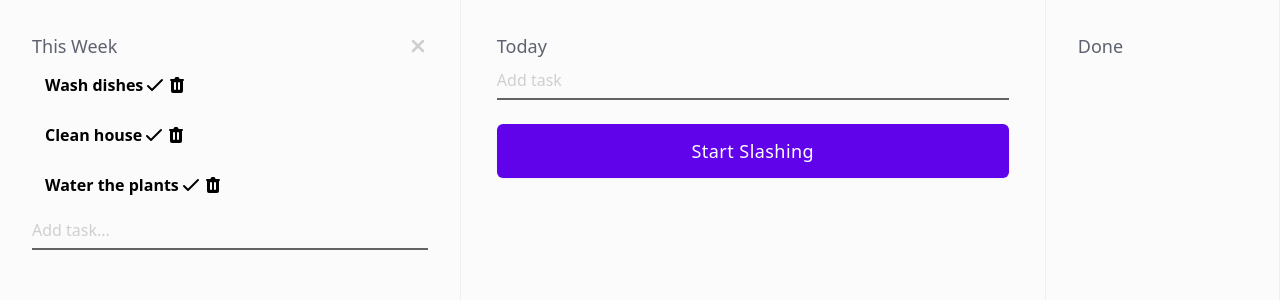
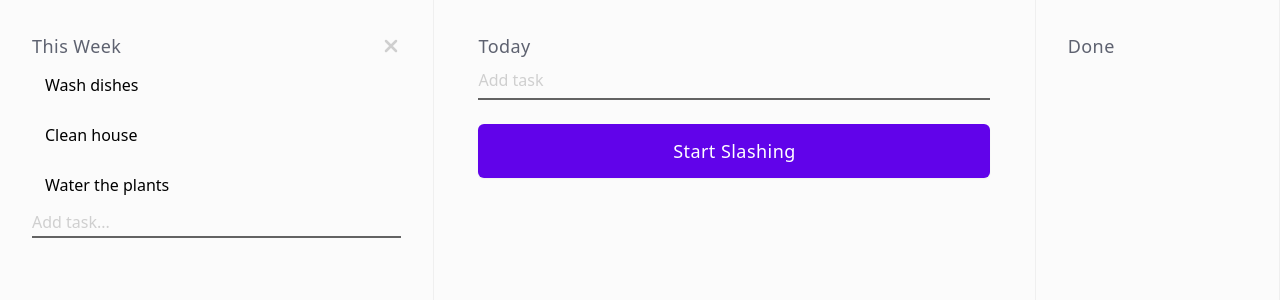
Before and after one commit to neldeles/slash-clone, a React (Create React App) app: page / in a window 1280 px wide. Shown: the top 300 px of the page. Built offline with nearby package versions, Linux system fonts and the light colour scheme.

Commit message:
feat: add textwrap to form input
Use textarea instead of input element since
that has support for text wrap.

```diff
--- a/src/App.tsx
+++ b/src/App.tsx
@@ -1,10 +1,10 @@
 import { Input } from "modules/_common/components/Input";
-import React, { useEffect, useRef, useState } from "react";
+import React, { useEffect, useLayoutEffect, useRef, useState } from "react";
 import { Heading } from "modules/_common/components/Heading";
 import { Button } from "modules/_common/components/Button";
 import { classNames } from "utils/classNames";
 import { ListItem } from "modules/_common/components/ListItem";
-import { motion, AnimatePresence, useAnimation } from "framer-motion";
+import { AnimatePresence } from "framer-motion";
 import { ContainerThisWeek } from "modules/column-this-week/components/ContainerThisWeek";
 import { Header } from "modules/_common/components/Header";
 import { AlwaysScrollToBottom } from "modules/_common/components/AlwaysScrollToBottom";
@@ -31,6 +31,21 @@ function App() {
   const [tasksThisWeek, setTasksThisWeek] = useState(tasks.thisWeek);
   const [newTask, setNewTask] = useState("");
 
+  const textareaRef = useRef<HTMLTextAreaElement | null>(null);
+
+  const handleTextarea = (e: React.KeyboardEvent<HTMLTextAreaElement>) => {
+    if (e.key === "Enter") {
+      e.preventDefault();
+      const newTasksThisWeek = [
+        ...tasksThisWeek,
+        { id: Math.floor(Math.random() * 99).toString(), task: newTask },
+      ];
+
+      setNewTask("");
+      setTasksThisWeek(newTasksThisWeek);
+    }
+  };
+
   const addTaskThisWeek = (e: React.SyntheticEvent) => {
     e.preventDefault();
 
@@ -42,6 +57,14 @@ function App() {
     setNewTask("");
     setTasksThisWeek(newTasksThisWeek);
   };
+
+  useLayoutEffect(() => {
+    if (textareaRef && textareaRef.current) {
+      textareaRef.current.style.height = "0px";
+      const scrollHeight = textareaRef.current.scrollHeight;
+      textareaRef.current.style.height = scrollHeight + "px";
+    }
+  }, [newTask, isActive]);
 
   useEffect(() => {
     document.body.classList.add("bg-alabaster");
@@ -57,7 +80,7 @@ function App() {
         <Header>
           <h1
             className={classNames(
-              "font-medium mr-auto",
+              "font-medium tracking-wide mr-auto",
               isActive
                 ? "text-lg text-gray-500"
                 : "text-gray-300 text-base transition-all duration-75",
@@ -94,7 +117,7 @@ function App() {
             <div className="overflow-auto max-h-[77vh]">
               <ul className="px-8">
                 <AnimatePresence initial={false}>
-                  {tasksThisWeek.map((task, index) => {
+                  {tasksThisWeek.map((task) => {
                     return (
                       <ListItem
                         key={task.id}
@@ -113,15 +136,17 @@ function App() {
               className="px-8"
               autoComplete="off"
             >
-              <input
+              <textarea
                 id="addThisWeek"
                 name="Add task this week"
                 aria-label="add task this week"
-                type="text"
-                className="peer w-full h-10 text-lg placeholder:text-base font-bold placeholder:font-normal placeholder:text-gray-300 text-black focus:placeholder:text-gray-400 bg-transparent border-b-2 border-gray-400 focus:outline-none"
+                maxLength={140}
+                className="w-full max-h-full text-lg placeholder:text-base font-bold placeholder:font-normal placeholder:text-gray-300 text-black focus:placeholder:text-gray-400 bg-transparent border-b-2 border-gray-400 focus:outline-none resize-none"
                 placeholder="Add task..."
                 value={newTask}
                 onChange={(e) => setNewTask(e.target.value)}
+                onKeyPress={handleTextarea}
+                ref={textareaRef}
               />
             </form>
           </div>
--- a/src/modules/_common/components/Heading/Heading.tsx
+++ b/src/modules/_common/components/Heading/Heading.tsx
@@ -2,5 +2,9 @@ type THeadingProps = {
   text: string;
 };
 export function Heading({ text }: THeadingProps) {
-  return <h1 className="mt-6 text-lg font-medium text-gray-500">{text}</h1>;
+  return (
+    <h1 className="mt-6 text-lg font-medium tracking-wide text-gray-500">
+      {text}
+    </h1>
+  );
 }
--- a/src/modules/_common/components/ListItem/ListItem.tsx
+++ b/src/modules/_common/components/ListItem/ListItem.tsx
@@ -5,34 +5,11 @@ type TListItemProps = {
   id: string;
   displayIndex: boolean;
 };
-export function ListItem({ text, id, displayIndex }: TListItemProps) {
-  return (
-    <motion.div
-      className="flex items-center"
-      initial={{ opacity: 0 }}
-      animate={{ opacity: 1 }}
-      exit={{ opacity: 0 }}
-      transition={{ duration: 0.8, ease: [0.04, 0.62, 0.23, 0.98] }}
-    >
-      {displayIndex ? <p className="mr-2 text-sm text-gray-400">{id}</p> : null}
-      <li className=" flex flex-auto p-3 w-full text-base font-semibold list-none text-black bg-transparent hover:bg-gray-100 active:bg-gray-200 rounded-lg border border-transparent">
-        {text}
-        <div className="flex">
-          <MarkComplete onClick={() => console.log("Mark Complete")} />
-          <Delete onClick={() => console.log("Delete")} />
-        </div>
-      </li>
-    </motion.div>
-  );
-}
 
-type TIconButton = {
-  onClick: () => void;
-};
-
-function MarkComplete({ onClick }: TIconButton) {
-  return (
-    <button onClick={onClick}>
+const buttons = [
+  {
+    name: "mark complete",
+    icon: (
       <svg
         xmlns="http://www.w3.org/2000/svg"
         className="w-6 h-6"
@@ -43,17 +20,56 @@ function MarkComplete({ onClick }: TIconButton) {
         <path
           strokeLinecap="round"
           strokeLinejoin="round"
-          strokeWidth={2}
+          strokeWidth={3}
           d="M5 13l4 4L19 7"
         />
       </svg>
-    </button>
-  );
-}
-
-function Delete({ onClick }: TIconButton) {
-  return (
-    <button onClick={onClick}>
+    ),
+    handleClick: () => console.log("mark complete"),
+  },
+  {
+    name: "left arrow",
+    icon: (
+      <svg
+        xmlns="http://www.w3.org/2000/svg"
+        className="w-6 h-6"
+        fill="none"
+        viewBox="0 0 24 24"
+        stroke="currentColor"
+      >
+        <path
+          strokeLinecap="round"
+          strokeLinejoin="round"
+          strokeWidth={3}
+          d="M11 17l-5-5m0 0l5-5m-5 5h12"
+        />
+      </svg>
+    ),
+    handleClick: () => console.log("left arrow"),
+  },
+  {
+    name: "right arrow",
+    icon: (
+      <svg
+        xmlns="http://www.w3.org/2000/svg"
+        className="w-6 h-6"
+        fill="none"
+        viewBox="0 0 24 24"
+        stroke="currentColor"
+      >
+        <path
+          strokeLinecap="round"
+          strokeLinejoin="round"
+          strokeWidth={3}
+          d="M13 7l5 5m0 0l-5 5m5-5H6"
+        />
+      </svg>
+    ),
+    handleClick: () => console.log("right arrow"),
+  },
+  {
+    name: "delete",
+    icon: (
       <svg
         xmlns="http://www.w3.org/2000/svg"
         className="w-5 h-5"
@@ -66,6 +82,35 @@ function Delete({ onClick }: TIconButton) {
           clipRule="evenodd"
         />
       </svg>
-    </button>
+    ),
+    handleClick: () => console.log("delete"),
+  },
+];
+
+export function ListItem({ text, id, displayIndex }: TListItemProps) {
+  return (
+    <motion.div
+      className="group flex items-center"
+      initial={{ opacity: 0 }}
+      animate={{ opacity: 1 }}
+      exit={{ opacity: 0 }}
+      transition={{ duration: 0.8, ease: [0.04, 0.62, 0.23, 0.98] }}
+    >
+      {displayIndex ? <p className="mr-2 text-sm text-gray-400">{id}</p> : null}
+      <li className="flex relative flex-auto p-3 w-full text-base font-medium tracking-normal list-none text-black bg-transparent hover:bg-gray-100 active:bg-gray-200 rounded-lg border border-transparent">
+        <p>{text}</p>
+        <div className="hidden group-hover:flex absolute top-1/2 right-0 justify-around items-center px-3 w-2/5 h-full group-hover:bg-gray-100 -translate-y-1/2">
+          {buttons.map((button) => (
+            <button
+              key={button.name + id}
+              className="text-gray-300 hover:text-black align-middle"
+              onClick={button.handleClick}
+            >
+              {button.icon}
+            </button>
+          ))}
+        </div>
+      </li>
+    </motion.div>
   );
 }
--- /dev/null
+++ b/src/modules/_common/components/button-icons/LeftArrow/LeftArrow.tsx
@@ -0,0 +1,24 @@
+type TProps = {
+  onClick: () => void;
+};
+
+export function LeftArrow({ onClick }: TProps) {
+  return (
+    <button onClick={onClick}>
+      <svg
+        xmlns="http://www.w3.org/2000/svg"
+        className="w-6 h-6"
+        fill="none"
+        viewBox="0 0 24 24"
+        stroke="currentColor"
+      >
+        <path
+          strokeLinecap="round"
+          strokeLinejoin="round"
+          strokeWidth={2}
+          d="M11 17l-5-5m0 0l5-5m-5 5h12"
+        />
+      </svg>
+    </button>
+  );
+}
--- /dev/null
+++ b/src/modules/_common/components/button-icons/LeftArrow/index.ts
@@ -0,0 +1 @@
+export { LeftArrow } from "./LeftArrow";
--- /dev/null
+++ b/src/modules/_common/components/button-icons/RightArrow/RightArrow.tsx
@@ -0,0 +1,24 @@
+type TProps = {
+  onClick: () => void;
+};
+
+export function RightArrow({ onClick }: TProps) {
+  return (
+    <button onClick={onClick}>
+      <svg
+        xmlns="http://www.w3.org/2000/svg"
+        className="w-6 h-6"
+        fill="none"
+        viewBox="0 0 24 24"
+        stroke="currentColor"
+      >
+        <path
+          strokeLinecap="round"
+          strokeLinejoin="round"
+          strokeWidth={2}
+          d="M13 7l5 5m0 0l-5 5m5-5H6"
+        />
+      </svg>
+    </button>
+  );
+}
--- /dev/null
+++ b/src/modules/_common/components/button-icons/RightArrow/index.ts
@@ -0,0 +1 @@
+export { RightArrow } from "./RightArrow";
--- a/src/modules/column-this-week/components/ContainerThisWeek/ContainerThisWeek.tsx
+++ b/src/modules/column-this-week/components/ContainerThisWeek/ContainerThisWeek.tsx
@@ -24,10 +24,10 @@ export function ContainerThisWeek({ isActive, setIsActive, children }: TProps) {
         }
       }}
       className={classNames(
-        "py-2 h-screen border-r border-gray-200 group",
+        "py-2 h-screen border-r border-gray-200 max-w-md",
         isActive
           ? null
-          : "hover:cursor-pointer hover:bg-gray-200 transition-colors duration-75"
+          : "group hover:cursor-pointer hover:bg-gray-200 transition-colors duration-75"
       )}
       variants={containerVariants}
       initial={false}
```
